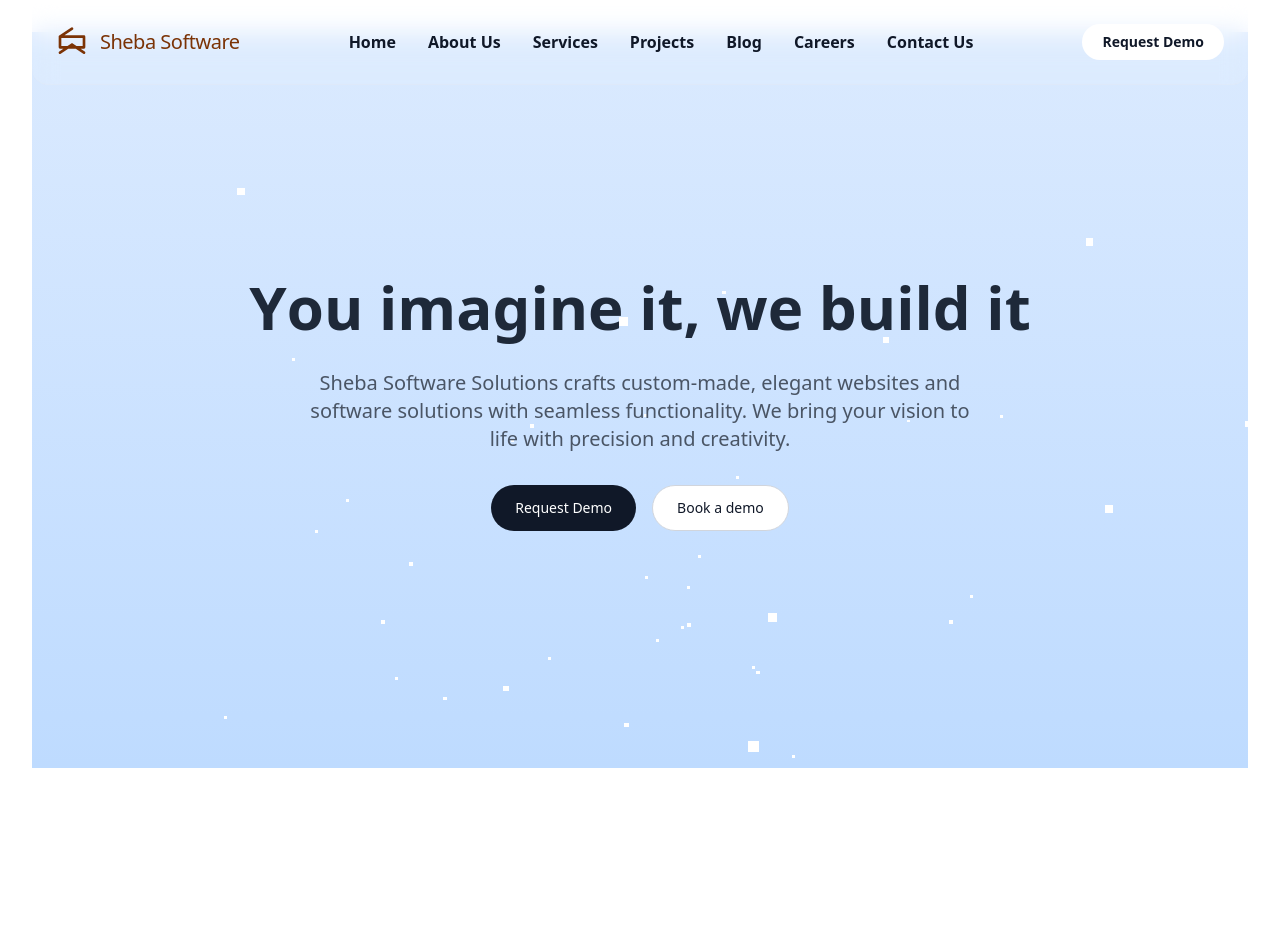
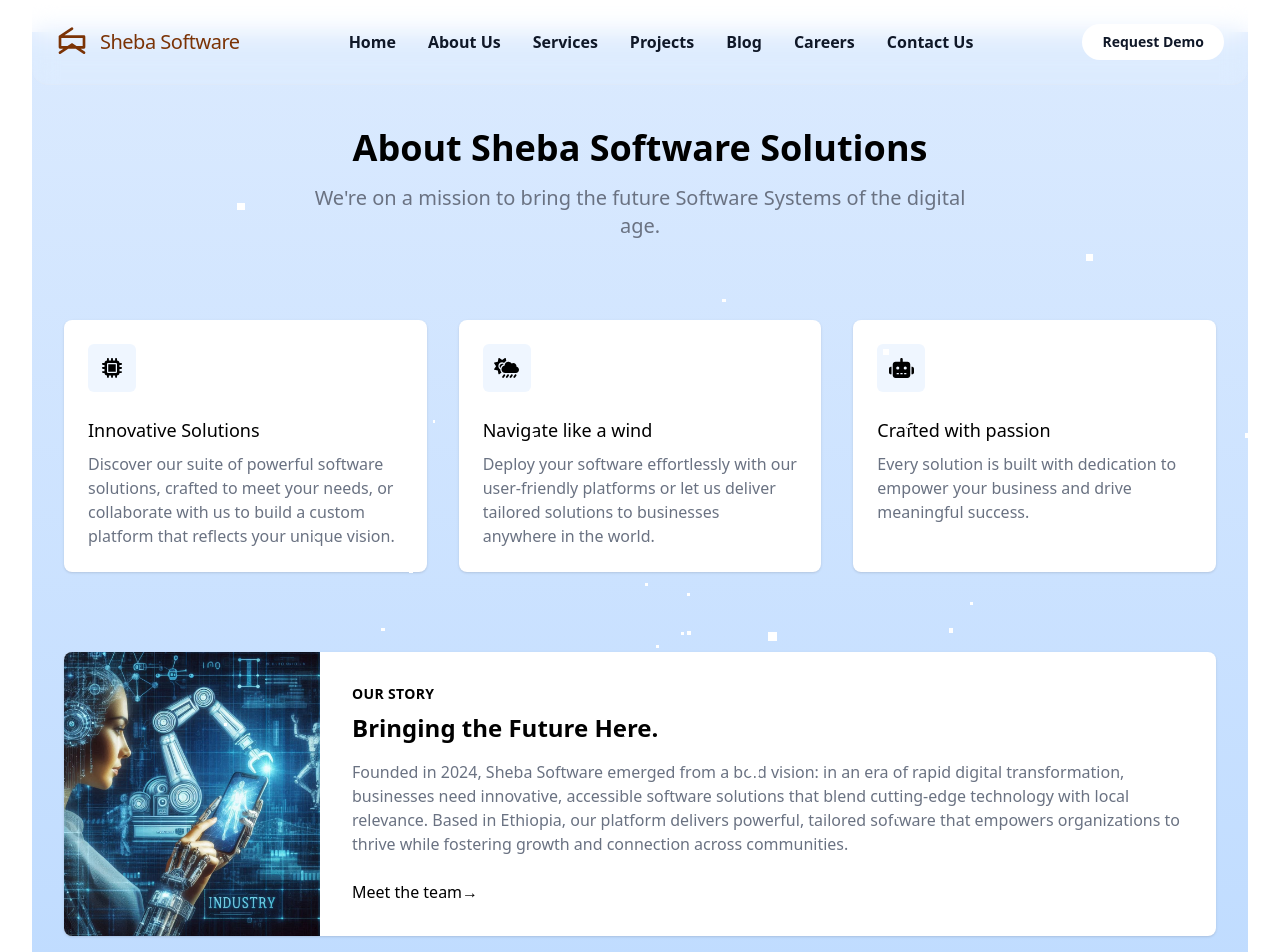
Before and after one commit to Sheba-Software-Solutions/Sheba-website, a React (Vite) app: page / in a window 1280 px wide. Shown: the top 952 px of the page. Before the commit the page ends 800 px from the top, so only its background shows below. Built offline with nearby package versions, Linux system fonts and the light colour scheme.

Commit message:
About us page

```diff
--- a/package.json
+++ b/package.json
@@ -10,6 +10,10 @@
     "preview": "vite preview"
   },
   "dependencies": {
+    "@fortawesome/fontawesome-svg-core": "^6.7.2",
+    "@fortawesome/free-brands-svg-icons": "^6.7.2",
+    "@fortawesome/free-solid-svg-icons": "^6.7.2",
+    "@fortawesome/react-fontawesome": "^0.2.2",
     "@tailwindcss/vite": "^4.1.6",
     "gsap": "^3.13.0",
     "react": "^19.1.0",
--- /dev/null
+++ b/src/Components/About/About.jsx
@@ -0,0 +1,88 @@
+import { FontAwesomeIcon } from '@fortawesome/react-fontawesome'
+import { faMicrochip, faCloudSunRain, faRobot } from '@fortawesome/free-solid-svg-icons'
+import ShebaImage from '../../assets/sheba.jpg'
+
+function About() {
+  return (
+    <div id="about" className="bg-letters-secondary py-16 px-4 sm:py-24 sm:px-6 lg:px-8">
+      <div className="max-w-7xl mx-auto">
+        <div className="text-center">
+          <h2 className="text-3xl font-extrabold text-letters-primary sm:text-4xl">
+            About Sheba Software Solutions
+          </h2>
+          <p className="mt-4 max-w-2xl text-xl text-gray-500 mx-auto">
+            We're on a mission to bring the future Software Systems of the digital age.
+          </p>
+        </div>
+
+        <div className="mt-20">
+          <div className="grid grid-cols-1 gap-8 md:grid-cols-3">
+            <div className="bg-white p-6 rounded-lg shadow-sm hover:transform hover:-translate-y-1 hover:shadow-xl hover:bg-blue-50 transition-all duration-300">
+              <div className="flex items-center justify-center h-12 w-12 rounded-md bg-blue-50 text-letters-accent">
+                <FontAwesomeIcon icon={faMicrochip} className="text-xl icon-animate" />
+              </div>
+              <div className="mt-6">
+                <h3 className="text-lg font-medium text-letters-primary">Innovative Solutions</h3>
+                <p className="mt-2 text-base text-gray-500">
+                  Discover our suite of powerful software solutions, crafted to meet your needs, or collaborate with us to build a custom platform that reflects your unique vision.
+                </p>
+              </div>
+            </div>
+
+            <div className="bg-white p-6 rounded-lg shadow-sm hover:transform hover:-translate-y-1 hover:shadow-xl hover:bg-blue-50 transition-all duration-300">
+              <div className="flex items-center justify-center h-12 w-12 rounded-md bg-blue-50 text-letters-accent">
+                <FontAwesomeIcon icon={faCloudSunRain} className="text-xl icon-animate" />
+              </div>
+              <div className="mt-6">
+                <h3 className="text-lg font-medium text-letters-primary">Navigate like a wind</h3>
+                <p className="mt-2 text-base text-gray-500">
+                  Deploy your software effortlessly with our user-friendly platforms or let us deliver tailored solutions to businesses anywhere in the world.
+                </p>
+              </div>
+            </div>
+
+            <div className="bg-white p-6 rounded-lg shadow-sm hover:transform hover:-translate-y-1 hover:shadow-xl hover:bg-blue-50 transition-all duration-300">
+              <div className="flex items-center justify-center h-12 w-12 rounded-md bg-blue-50 text-letters-accent">
+                <FontAwesomeIcon icon={faRobot} className="text-xl icon-animate" />
+              </div>
+              <div className="mt-6">
+                <h3 className="text-lg font-medium text-letters-primary">Crafted with passion</h3>
+                <p className="mt-2 text-base text-gray-500">
+                  Every solution is built with dedication to empower your business and drive meaningful success.
+                </p>
+              </div>
+            </div>
+          </div>
+        </div>
+
+        <div className="mt-20 bg-white rounded-lg shadow-sm overflow-hidden">
+          <div className="md:flex">
+            <div className="md:flex-shrink-0">
+              <img
+                className="h-64 w-full object-cover md:h-full md:w-64"
+                src={ShebaImage}
+                alt="Sheba Software Solutions"
+              />
+            </div>
+            <div className="p-8">
+              <div className="uppercase tracking-wide text-sm text-letters-accent font-semibold">Our story</div>
+              <h3 className="mt-2 text-2xl font-semibold text-letters-primary">
+                Bringing the Future Here.
+              </h3>
+              <p className="mt-4 text-gray-500">
+                Founded in 2024, Sheba Software emerged from a bold vision: in an era of rapid digital transformation, businesses need innovative, accessible software solutions that blend cutting-edge technology with local relevance. Based in Ethiopia, our platform delivers powerful, tailored software that empowers organizations to thrive while fostering growth and connection across communities.
+              </p>
+              <div className="mt-6">
+                <button className="team-button text-letters-accent font-medium hover:text-blue-600 transition transform hover:scale-105 focus:scale-105 focus:outline-none focus:ring-2 focus:ring-letters-accent focus:ring-offset-2">
+                  Meet the team <span className="arrow-animate" aria-hidden="true">→</span>
+                </button>
+              </div>
+            </div>
+          </div>
+        </div>
+      </div>
+    </div>
+  )
+}
+
+export default About
--- a/src/index.css
+++ b/src/index.css
@@ -1,5 +1,5 @@
 @import "tailwindcss";
-
+@import './styles/custom.css';
 
 html, body {
   overflow-x: hidden;
--- a/src/pages/Home.jsx
+++ b/src/pages/Home.jsx
@@ -1,7 +1,7 @@
 import HeroSection from "../Components/Home/HeroSection";
 import SnowEffect from "../Components/Home/SnowEffect";
 import NavBar from "../Components/Shared/NavBar";
-
+import About from "../Components/About/About";
 
 const Home = () => {
   return (
@@ -9,7 +9,8 @@ const Home = () => {
       <div className="m-8 flex-1 bg-gradient-to-b from-blue-100 to-blue-200 flex flex-col relative">
         <SnowEffect />
         <NavBar />
-        <HeroSection />
+        {/* <HeroSection /> */}
+        <About />
 
 
       </div>
--- /dev/null
+++ b/src/styles/custom.css
@@ -0,0 +1,60 @@
+.nav-link {
+  position: relative;
+}
+
+.nav-link::after {
+  content: '';
+  position: absolute;
+  width: 0;
+  height: 2px;
+  bottom: -2px;
+  left: 0;
+  background-color: #3b82f6;
+  transition: width 0.3s ease;
+}
+
+.nav-link:hover::after {
+  width: 100%;
+}
+
+.contact-card {
+  transition: transform 0.3s ease, box-shadow 0.3s ease;
+}
+
+.contact-card:hover {
+  transform: translateY(-5px);
+  box-shadow: 0 10px 25px rgba(0, 0, 0, 0.1);
+}
+
+.icon-animate {
+  transition: transform 0.3s ease;
+}
+
+.contact-card:hover .icon-animate {
+  transform: rotate(15deg);
+}
+
+.team-button {
+  position: relative;
+  display: inline-flex;
+  align-items: center;
+}
+
+.arrow-animate {
+  display: inline-block;
+  transition: transform 0.3s ease;
+}
+
+.team-button:hover .arrow-animate {
+  transform: translateX(5px);
+}
+
+@media (prefers-reduced-motion: reduce) {
+  .contact-card,
+  .icon-animate,
+  .team-button,
+  .arrow-animate {
+    transition: none;
+    transform: none;
+  }
+}
```
Also changed, not shown: src/assets/sheba.jpg (added), 1 other file (tests, documents, lock files or other folders).
